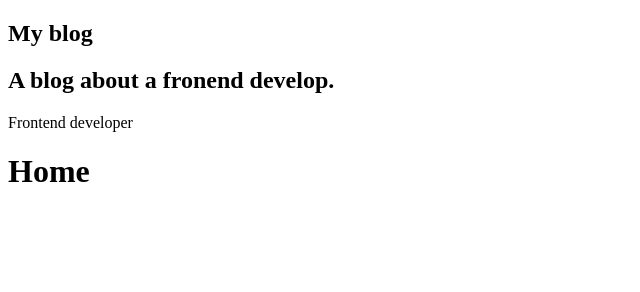
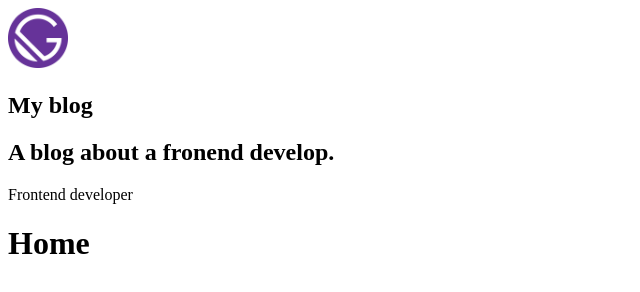
Before and after one commit to locemarn/my-blog, a Gatsby site: page / in a window 1280 px wide. Shown: the whole page, without its empty margins (0-640 px from the left). Built offline with nearby package versions, Linux system fonts and the light colour scheme; Gatsby itself is replaced by a stand-in of ours.

Commit message:
image query with gatsby-image

```diff
--- /dev/null
+++ b/src/components/Avatar/index.js
@@ -0,0 +1,23 @@
+import React from 'react'
+import { useStaticQuery, graphql } from "gatsby";
+import Img from 'gatsby-image'
+
+const Avatar = () => {
+  const { avatarImage } = useStaticQuery(
+    graphql`
+      query {
+        avatarImage: file(relativePath: {eq: "gatsby-icon.png" }) {
+          childImageSharp {
+            fixed(width: 60, height: 60) {
+              ...GatsbyImageSharpFixed_tracedSVG
+            }
+          }
+        }
+      }
+    `
+  )
+
+  return <Img fixed={ avatarImage.childImageSharp.fixed } />
+}
+
+export default Avatar
--- a/src/components/Profile/index.js
+++ b/src/components/Profile/index.js
@@ -1,5 +1,7 @@
 import React from 'react'
 import { useStaticQuery, graphql } from "gatsby";
+
+import Avatar from '../Avatar'
 
 const Profile = () => {
   const {
@@ -19,6 +21,7 @@ const Profile = () => {
   )
   return (
     <div className="Profile-wrapper">
+      <Avatar />
         <h1>{title}</h1>
         <h2>{description}</h2>
         <p>
```
